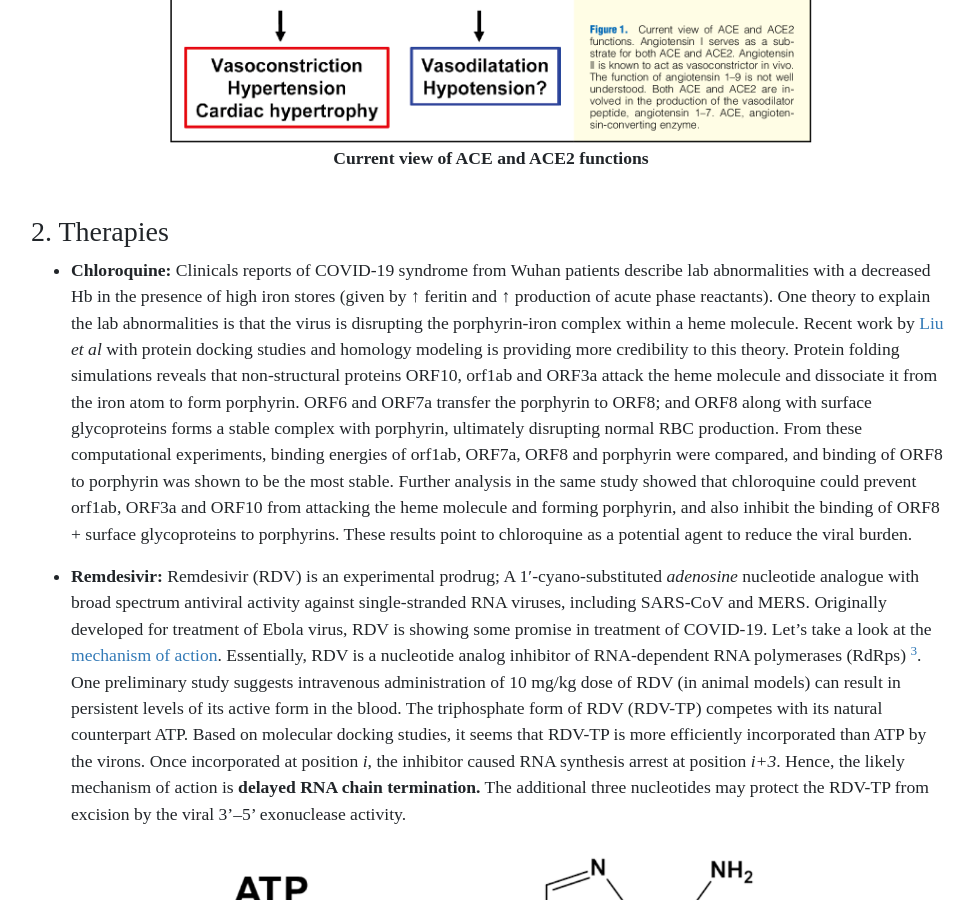
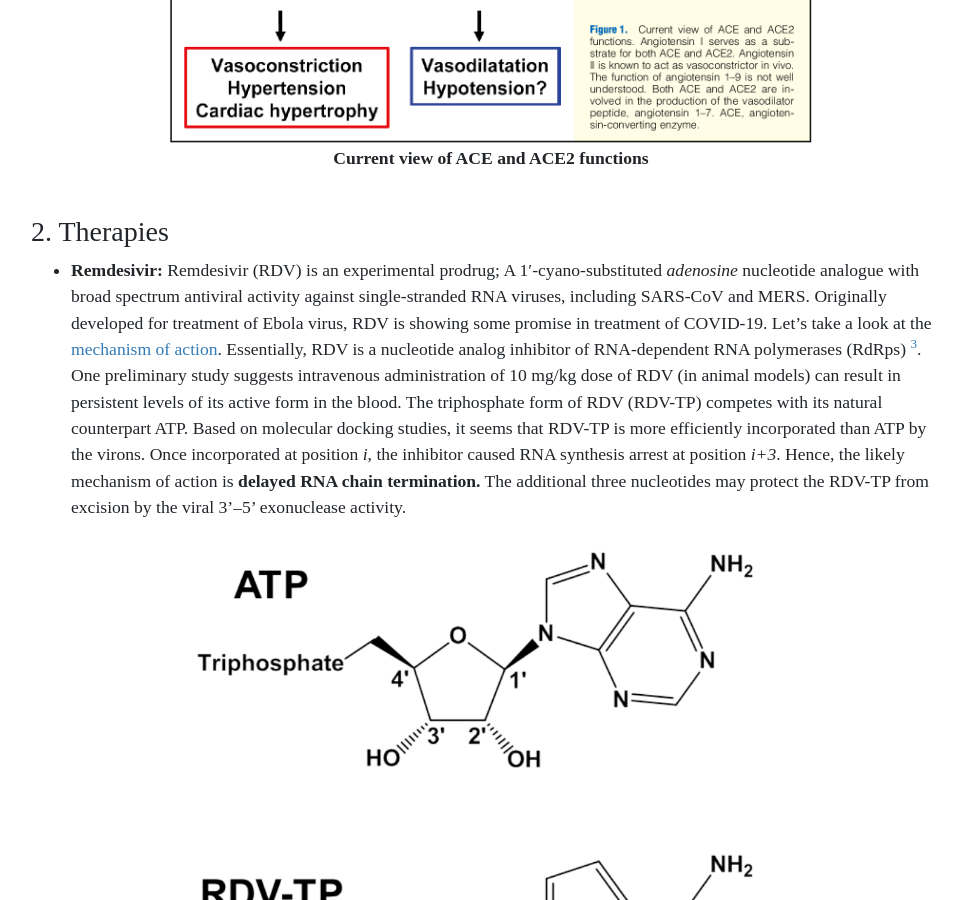
Before and after one commit to dhillonv10/dhillonv10.github.io, a Jekyll site: the page built from _posts/2020-03-19-ncov.md, in a window 1280 px wide and 900 px high, scrolled down 2908 px. Shown: the whole window, without its empty margins (149-1123 px from the left). Built offline with Jekyll 4.4.1, drawn with Linux system fonts in a browser that asks for light colours; cached includes are drawn as plain includes; nearby versions of some CDN libraries; comment, search, counter and statistics services are not loaded.

Commit message:
removing chloroquine

```diff
--- a/_posts/2020-03-19-ncov.md
+++ b/_posts/2020-03-19-ncov.md
@@ -32,8 +32,6 @@ Even though ACE2 is considered the main receptor serving as portal of entry, str
 &nbsp;
 
 ### 2. Therapies
-
-* **Chloroquine:** Clinicals reports of COVID-19 syndrome from Wuhan patients describe lab abnormalities with a decreased Hb in the presence of high iron stores (given by ↑ feritin and ↑ production of acute phase reactants). One theory to explain the lab abnormalities is that the virus is disrupting the porphyrin-iron complex within a heme molecule. Recent work by [Liu](https://chemrxiv.org/articles/COVID-19_Disease_ORF8_and_Surface_Glycoprotein_Inhibit_Heme_Metabolism_by_Binding_to_Porphyrin/11938173) *et al* with protein docking studies and homology modeling is providing more credibility to this theory. Protein folding simulations reveals that non-structural proteins ORF10, orf1ab and ORF3a attack the heme molecule and dissociate it from the iron atom to form porphyrin. ORF6 and ORF7a transfer the porphyrin to ORF8; and ORF8 along with surface glycoproteins forms a stable complex with porphyrin, ultimately disrupting normal RBC production. From these computational experiments, binding energies of orf1ab, ORF7a, ORF8 and porphyrin were compared, and binding of ORF8 to porphyrin was shown to be the most stable. Further analysis in the same study showed that chloroquine could prevent orf1ab, ORF3a and ORF10 from attacking the heme molecule and forming porphyrin, and also inhibit the binding of ORF8 + surface glycoproteins to porphyrins. These results point to chloroquine as a potential agent to reduce the viral burden.
 
 * **Remdesivir:** Remdesivir (RDV) is an experimental prodrug; A 1′-cyano-substituted *adenosine* nucleotide analogue with broad spectrum antiviral activity against single-stranded RNA viruses, including SARS-CoV and MERS. Originally developed for treatment of Ebola virus, RDV is showing some promise in treatment of COVID-19. Let's take a look at the [mechanism of action](https://www.jbc.org/content/early/2020/02/24/jbc.AC120.013056.full.pdf+html). Essentially, RDV is a nucleotide analog inhibitor of RNA-dependent RNA polymerases (RdRps) [^3]. One preliminary study suggests intravenous administration of 10 mg/kg dose of RDV (in animal models) can result in persistent levels of its active form in the blood. The triphosphate form of RDV (RDV-TP) competes with its natural counterpart ATP. Based on molecular docking studies, it seems that RDV-TP is more efficiently incorporated than ATP by the virons. Once incorporated at position *i*, the inhibitor caused RNA synthesis arrest at position *i+3*. Hence, the likely mechanism of action is **delayed RNA chain termination.** The additional three nucleotides may protect the RDV-TP from excision by the viral 3’–5’ exonuclease activity.
 
```
